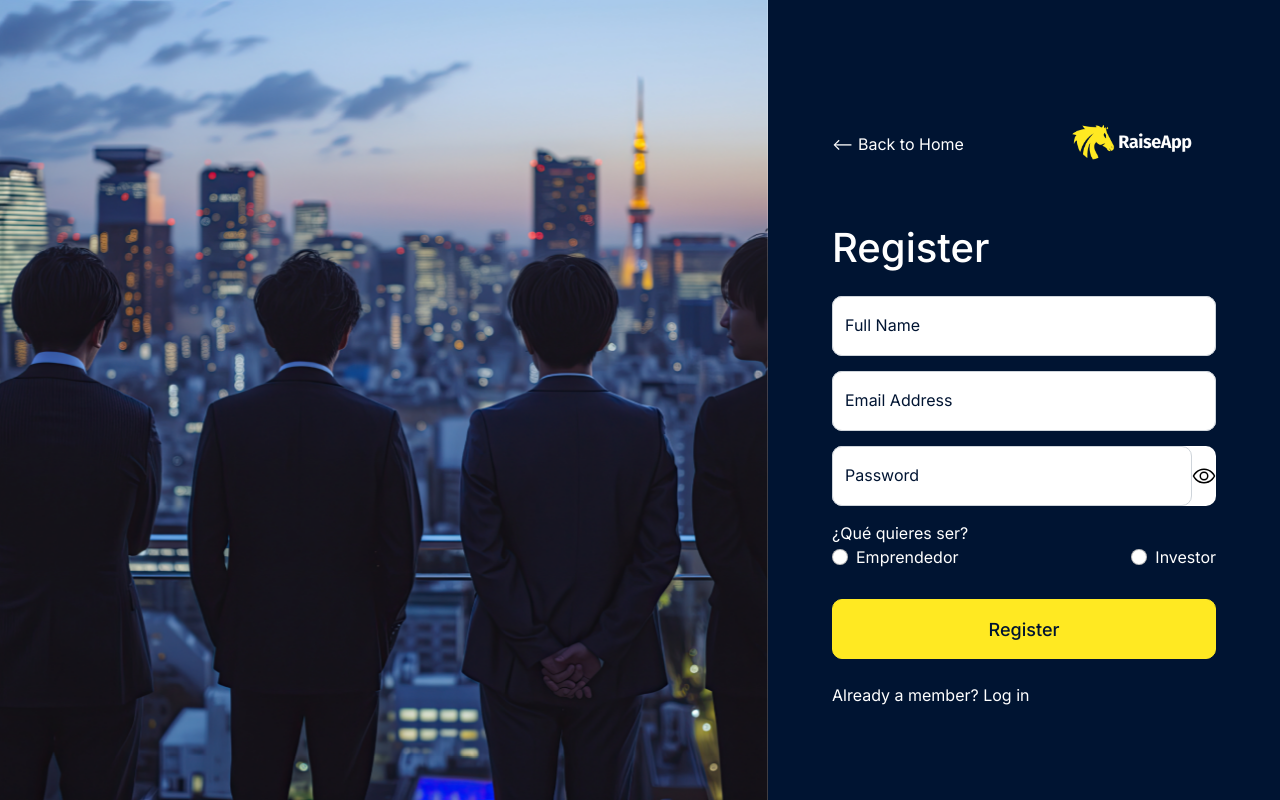
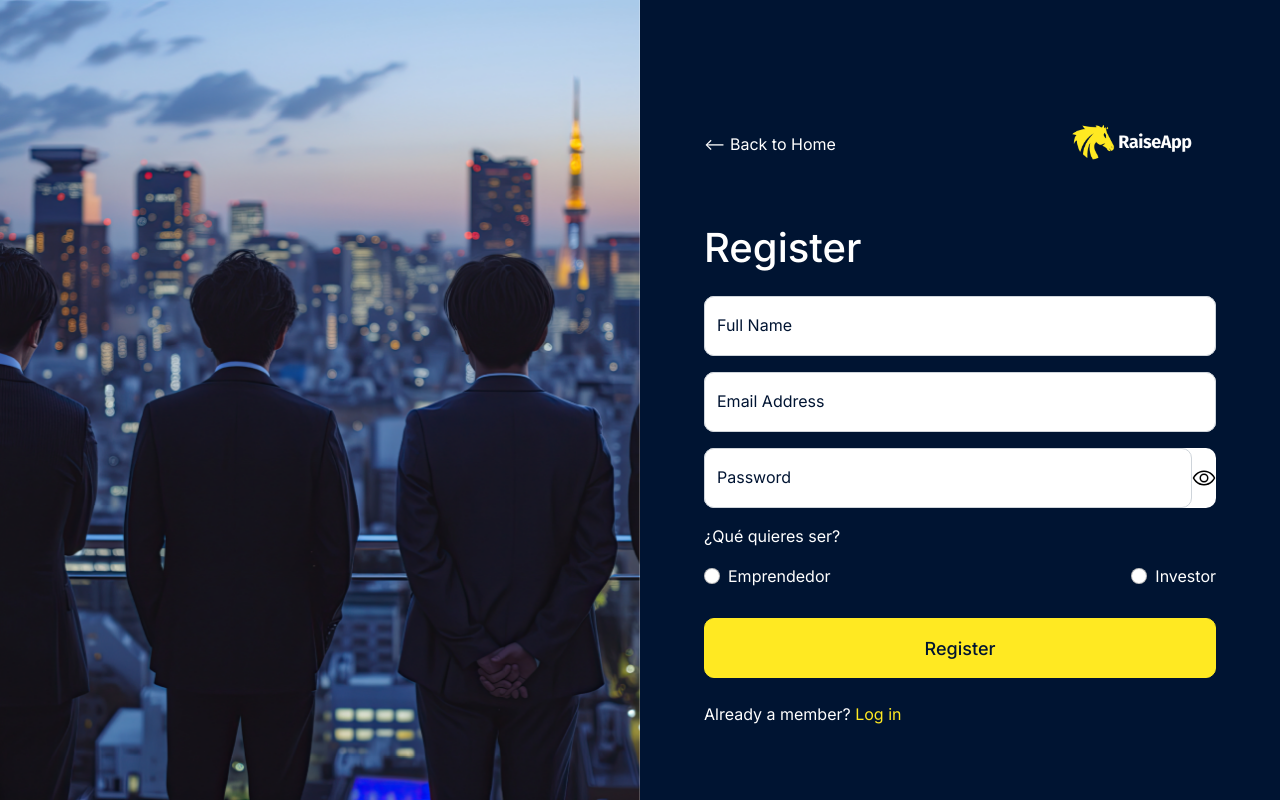
Before and after one commit to MelanyMFM/raise-app, a React (Vite) app: page /Register in a window 1280 px wide. Built offline with nearby package versions, Linux system fonts and the light colour scheme.

Commit message:
98% de register terminado

```diff
--- a/src/components/Nav/Nav.jsx
+++ b/src/components/Nav/Nav.jsx
@@ -22,7 +22,7 @@ const Nav = () => {
         </div>
         <div className="right">
             <Link to={"/Login"} >Login</Link>
-            <Link to={"/Register"}>Register</Link>
+            <Link to={"/Register"} className='register'>Register</Link>
         </div>
     </nav>
     </>
--- a/src/components/Nav/nav.css
+++ b/src/components/Nav/nav.css
@@ -51,5 +51,11 @@
             border: none;
         }
 
+      .register{
+        background-color: #FFE922;
+        color: #1A1C21;
+        padding: .656rem 2.156rem;
+        border-radius: 10px;
+      }
     }
 }
--- a/src/views/Register/Register.jsx
+++ b/src/views/Register/Register.jsx
@@ -20,7 +20,7 @@ function Register(){
 
         <div className="form-wrap">
         <div className='mini-header'>
-        <Link to={"/"} clasName="back">  &lt;-- Back to Home</Link>
+        <Link to={"/"} className="back">  &lt;-- Back to Home</Link>
         <img src={logo} alt="Logo" className="logo" /></div>
             <div className="form-inner">
                 <h1 className="title">Register</h1>
@@ -48,7 +48,7 @@ function Register(){
                         />
                         <label htmlFor="password">Password</label>
                     </div>
-                   <div >
+                   <div style={{display: 'flex', flexDirection: 'column', gap: '1rem'}}>
                     ¿Qué quieres ser?
                     <div className="form-check">
 
@@ -68,7 +68,7 @@ function Register(){
                         <button type="submit" className="btn btn-primary">Register</button>
                     </div>
 
-                    <div className="mb-2">Already a member? <Link to = {"/Login"}>Log in</Link></div>
+                    <div className="mb-2">Already a member? <Link to = {"/Login"} className='amarillo'>Log in</Link></div>
 
 
                 </form>
--- a/src/views/Register/register.css
+++ b/src/views/Register/register.css
@@ -1,20 +1,17 @@
 .bg-img,.form-wrap {
   height: 100vh;
-  min-height: 500px;
+  min-height: 31.25px;
 }
 
 .bg-img {
-  left: 0;
   background-size: cover;
   background-repeat: no-repeat;
   background-position: center center;
-  width: 100%;
   position: relative;
-  height: 200px;
-  min-height: 200px;
+  height: 12.5rem;
+  min-height: 12.5rem;
   z-index: 2;
   background-image: url("../../assets/personas.png");
-
   color:#FFFFFF;
 }
 
@@ -26,18 +23,10 @@
   }
 }
 
-@media (min-width: 992px) {
+@media (min-width: 1200px) {
   .bg-img {
     position: fixed;
     width: 50%;
-    height: 100vh;
-  }
-}
-
-@media (min-width: 1200px) {
-  .bg-img {
-    position: fixed;
-    width: 60%;
     height: 100vh;
   }
 }
@@ -48,7 +37,6 @@
   z-index: 1;
   padding: 5%;
   width: 100%;
-
   height: 100%;
 }
 
@@ -69,7 +57,7 @@
 @media (min-width: 1200px) {
   .form-wrap {
     position: absolute;
-    width: 40%;
+    width: 50%;
   }
 }
 
@@ -77,7 +65,7 @@
 
 .form-wrap .form-floating {
   position: relative;
-  margin-bottom: 15px;
+  margin-bottom: 1rem;
 }
 
 .form-wrap .form-floating .form-control {
@@ -86,7 +74,7 @@
 }
 
 .form-wrap .form-check {
-  margin-bottom: 30px;
+  margin-bottom: 1.875rem;
 }
 
 
@@ -106,7 +94,7 @@
   height: 60px;
   font-weight: 500;
   color:#001432;
-  font-size: 18px;
+  font-size: 1.125rem;
 }
 
 .form-wrap{
@@ -131,10 +119,6 @@
   display:flex;
 }
 
-.back{
-  background-color: #FFE922;
-}
-
 .form-check{
   display:flex;
   justify-content: space-between;
```
